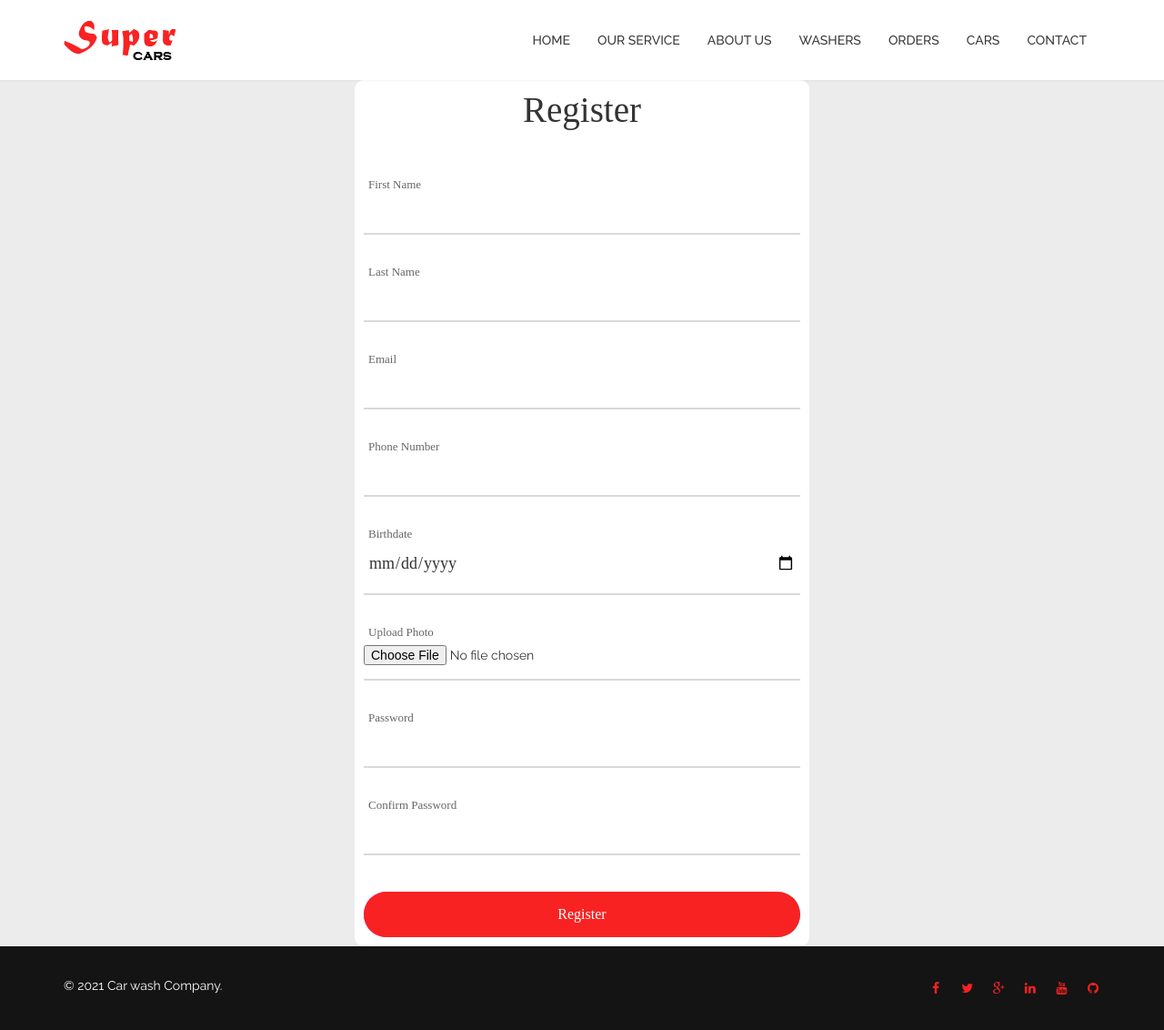
After one commit to Gogora6/car_wash, a Django app: page /register in a window 1280 px wide. The commit adds this page. Shown: the whole page at 91% size. Run offline with Django 3.2, Linux system fonts and the light colour scheme; some libraries are stand-ins or nearby versions.

Commit message:
Created User Registration form and page template.

```diff
--- a/car_wash/static/serviceapp/css/styles.css
+++ b/car_wash/static/serviceapp/css/styles.css
@@ -1157,3 +1157,7 @@ img.img-responsive {
     margin: auto;
     padding: 10px;
 }
+
+form input {
+    width: 100%;
+}
--- a/car_wash/urls.py
+++ b/car_wash/urls.py
@@ -6,7 +6,8 @@ from django.conf.urls.static import static
 app_name = 'main'
 urlpatterns = [
     path('admin/', admin.site.urls),
-    path('', include('serviceapp.urls'))
+    path('', include('serviceapp.urls')),
+    path('', include('user.urls'))
 ]
 if settings.DEBUG:
     urlpatterns += static(settings.STATIC_URL, document_root=settings.STATIC_ROOT) + \
--- a/templates/layout.html
+++ b/templates/layout.html
@@ -6,6 +6,7 @@
     <meta charset="utf-8">
     <meta name="viewport" content="width=device-width, initial-scale=1.0">
     <title>{% block title %}Car Wash service{% endblock %}</title>
+
 
     <!-- core CSS -->
     <link rel="stylesheet" href="{% static 'serviceapp/css/forms.css' %}">
--- /dev/null
+++ b/templates/pages/users/register.html
@@ -0,0 +1,90 @@
+{% extends 'layout.html' %}
+{% block title %} Register Page{% endblock %}
+
+{% block content %}
+    <div class="wrap-contact100 center">
+        <form class="contact100-form validate-form" action="{% url 'user:user_register' %}" method="post"
+              enctype="multipart/form-data">
+            {% csrf_token %}
+            <span class="contact100-form-title">
+					Register
+				</span>
+            {% if form.errors %}
+                <div class="alert alert-danger" role="alert">
+                    {{ form.errors }}
+                </div>
+            {% endif %}
+            <div class="wrap-input100 input100-select">
+                <span class="label-input100">First Name</span>
+                <div>
+                    {{ form.first_name }}
+                </div>
+                <span class="focus-input100"></span>
+            </div>
+
+            <div class="wrap-input100 input100-select">
+                <span class="label-input100">Last Name</span>
+                <div>
+                    {{ form.last_name }}
+                </div>
+                <span class="focus-input100"></span>
+            </div>
+            <div class="wrap-input100 input100-select">
+                <span class="label-input100">Email</span>
+                <div>
+                    {{ form.email }}
+                </div>
+                <span class="focus-input100"></span>
+            </div>
+
+            <div class="wrap-input100 input100-select">
+                <span class="label-input100">Phone Number</span>
+                <div>
+                    {{ form.phone_number }}
+                </div>
+                <span class="focus-input100"></span>
+            </div>
+
+            <div class="wrap-input100 validate-input">
+                <span class="label-input100">Birthdate</span>
+                {{ form.birthdate }}
+                <span class="focus-input100"></span>
+            </div>
+
+
+            <div class="wrap-input100 validate-input">
+                <span class="label-input100">Upload Photo</span>
+                <div>
+                    {{ form.image }}
+                </div>
+                <span class="focus-input100"></span>
+            </div>
+            <div class="wrap-input100 input100-select">
+                <span class="label-input100">Password</span>
+                <div>
+                    {{ form.password1 }}
+                </div>
+                <span class="focus-input100"></span>
+            </div>
+            <div class="wrap-input100 input100-select">
+                <span class="label-input100">Confirm Password</span>
+                <div>
+                    {{ form.password2 }}
+                </div>
+                <span class="focus-input100"></span>
+            </div>
+            <div class="container-contact100-form-btn">
+                <div class="wrap-contact100-form-btn">
+                    <div class="contact100-form-bgbtn"></div>
+                    <button class="contact100-form-btn background-red">
+							<span>
+								Register
+							</span>
+                    </button>
+                </div>
+            </div>
+        </form>
+    </div>
+    </div>
+
+{% endblock %}
--- /dev/null
+++ b/user/forms.py
@@ -0,0 +1,71 @@
+from django import forms
+from django.contrib.auth import password_validation
+from django.core.exceptions import ValidationError
+from django.utils.translation import gettext_lazy as _
+
+from .models import User
+from .validators import validate_birthdate
+
+
+class CustomUserRegistrationForm(forms.ModelForm):
+    error_messages = {
+        'password_mismatch': _("The two password fields don't match."),
+    }
+    first_name = forms.CharField(required=True)
+    last_name = forms.CharField(required=True)
+
+    password1 = forms.CharField(
+        label=_("Password"),
+        strip=False,
+        widget=forms.PasswordInput(attrs={'autocomplete': 'new-password'}),
+        help_text=password_validation.password_validators_help_text_html(),
+    )
+    password2 = forms.CharField(
+        label=_("Password confirmation"),
+        widget=forms.PasswordInput(attrs={'autocomplete': 'new-password'}),
+        strip=False,
+        help_text=_("Enter the same password as before, for verification."),
+    )
+
+    birthdate = forms.DateField(widget=forms.DateInput(attrs={'type': 'date', 'class': 'input100'}),
+                                validators=[validate_birthdate])
+
+    class Meta:
+        model = User
+        fields = (
+            'first_name',
+            'last_name',
+            'email',
+            'birthdate',
+            'image',
+            'phone_number',
+            'password1',
+            'password2'
+        )
+
+    def clean_password2(self):
+        password1 = self.cleaned_data.get("password1")
+        password2 = self.cleaned_data.get("password2")
+        if password1 and password2 and password1 != password2:
+            raise ValidationError(
+                self.error_messages['password_mismatch'],
+                code='password_mismatch',
+            )
+        return password2
+
+    def _post_clean(self):
+        super()._post_clean()
+
+        password = self.cleaned_data.get('password2')
+        if password:
+            try:
+                password_validation.validate_password(password, self.instance)
+            except ValidationError as error:
+                self.add_error('password2', error)
+
+    def save(self, commit=True):
+        user = super().save(commit=False)
+        user.set_password(self.cleaned_data["password1"])
+        if commit:
+            user.save()
+        return user
--- /dev/null
+++ b/user/urls.py
@@ -0,0 +1,10 @@
+from django.urls import path
+
+from .views import user_login, user_register
+
+app_name = 'user'
+urlpatterns = [
+    path('login', user_login, name='user_login'),
+    path('register', user_register, name='user_register'),
+
+]
--- a/user/views.py
+++ b/user/views.py
@@ -1,3 +1,23 @@
+from django.core.handlers.wsgi import WSGIRequest
+from django.http import HttpResponse
 from django.shortcuts import render
 
-# Create your views here.
+from .forms import CustomUserRegistrationForm
+from .models import User
+from .choices import Status
+
+
+def user_login(request: WSGIRequest) -> HttpResponse:
+    return render(request, 'pages/users/login.html')
+
+
+def user_register(request: WSGIRequest) -> HttpResponse:
+    registration_form = CustomUserRegistrationForm()
+    if request.method == 'POST':
+        registration_form = CustomUserRegistrationForm(request.POST, files=request.FILES)
+        if registration_form.is_valid():
+            print('Valid')
+            user: User = registration_form.save(commit=False)
+            user.status = Status.customer
+            user.save()
+    return render(request, 'pages/users/register.html', context={'form': registration_form})
```
Also changed, not shown: templates/pages/users/email_verification.html (added, +10 -0 lines), user/validators.py (added, +10 -0 lines), db.sqlite3, media/profiles/S52V.jpg (added), media/profiles/S52V_MO8m288.jpg (added), media/profiles/S52V_yGQnGXX.jpg (added), user/migrations/0001_initial.py, user/migrations/0002_auto_20210218_1528.py (added).
